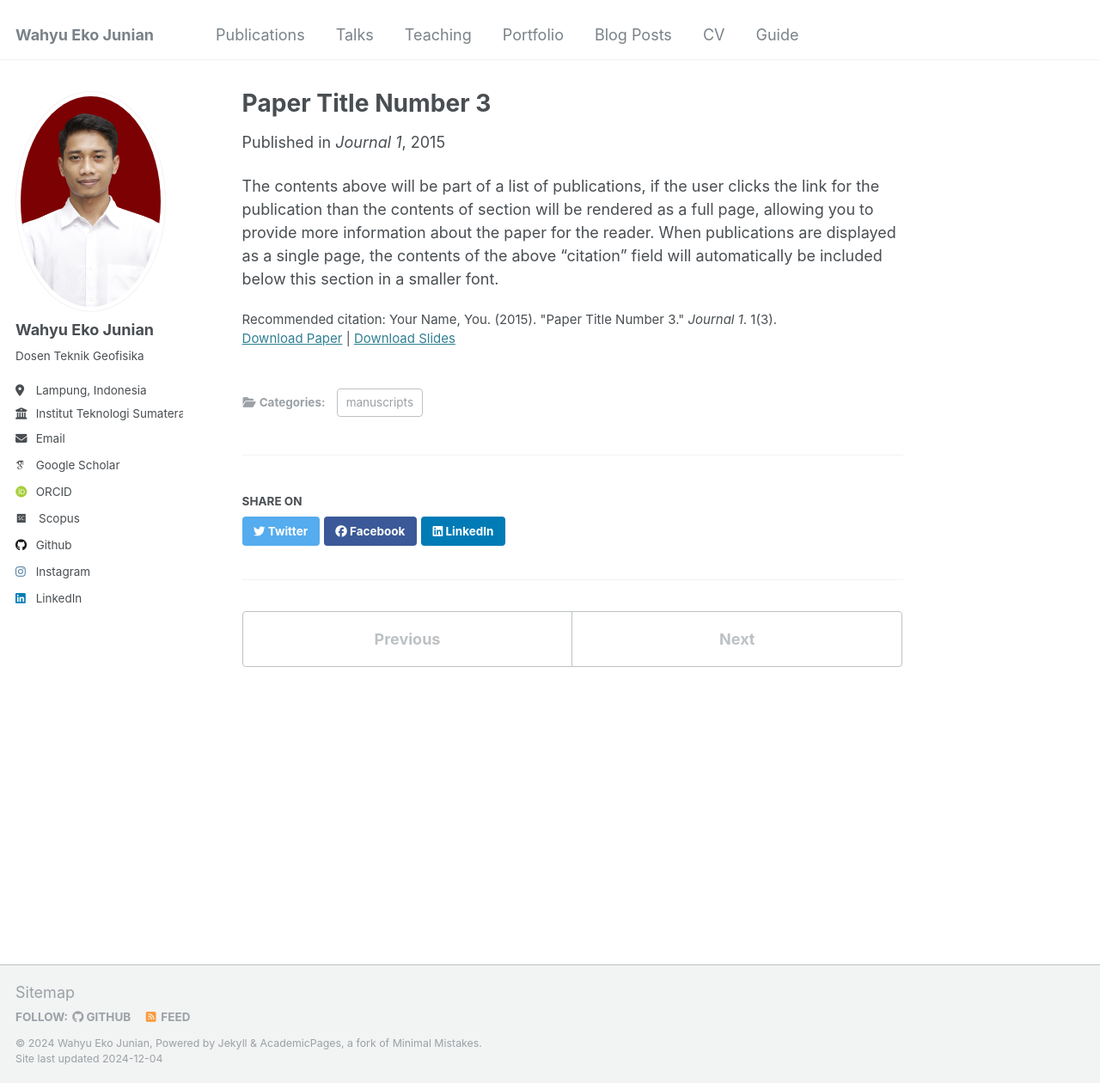
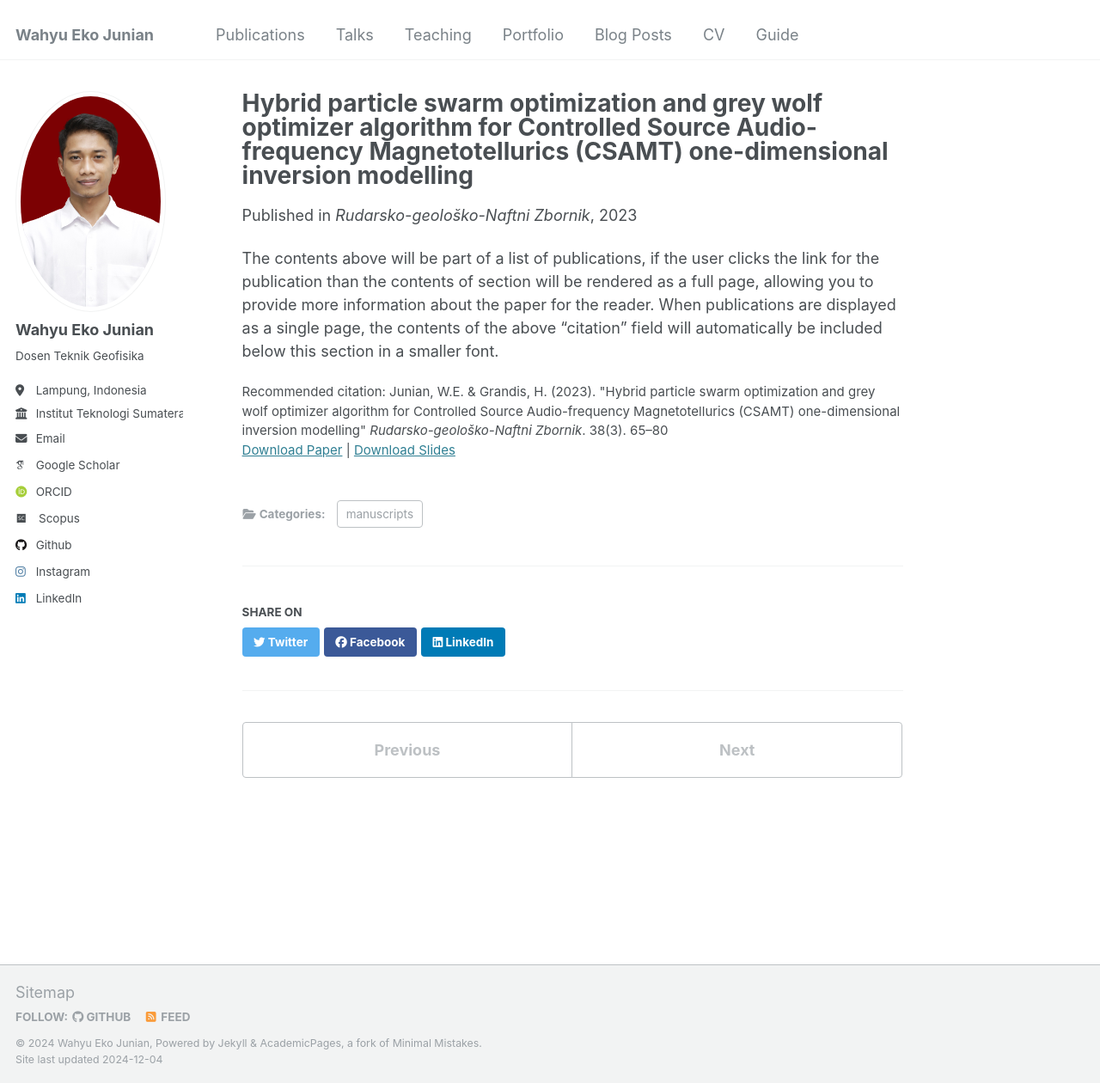
Before and after one commit to wahyuejunian/wejunian, a Jekyll site: the page built from _publications/2015-10-01-paper-title-number-3.md, in a window 1280 px wide and 1260 px high. Shown: the whole window at 86% size. Built offline with Jekyll 4.4.1, drawn with Linux system fonts in a browser that asks for light colours; some web fonts are replaced.

Commit message:
Update 2015-10-01-paper-title-number-3.md

```diff
--- a/_publications/2015-10-01-paper-title-number-3.md
+++ b/_publications/2015-10-01-paper-title-number-3.md
@@ -1,14 +1,14 @@
 ---
-title: "Paper Title Number 3"
+title: "Hybrid particle swarm optimization and grey wolf optimizer algorithm for Controlled Source Audio-frequency Magnetotellurics (CSAMT) one-dimensional inversion modelling"
 collection: publications
 category: manuscripts
 permalink: /publication/2015-10-01-paper-title-number-3
 excerpt: 'This paper is about the number 3. The number 4 is left for future work.'
-date: 2015-10-01
-venue: 'Journal 1'
+date: 2023-08-14
+venue: 'Rudarsko-geološko-Naftni Zbornik'
 slidesurl: 'http://academicpages.github.io/files/slides3.pdf'
 paperurl: 'http://academicpages.github.io/files/paper3.pdf'
-citation: 'Your Name, You. (2015). &quot;Paper Title Number 3.&quot; <i>Journal 1</i>. 1(3).'
+citation: 'Junian, W.E. & Grandis, H. (2023). &quot;Hybrid particle swarm optimization and grey wolf optimizer algorithm for Controlled Source Audio-frequency Magnetotellurics (CSAMT) one-dimensional inversion modelling&quot; <i>Rudarsko-geološko-Naftni Zbornik</i>. 38(3). 65–80'
 ---
 
 The contents above will be part of a list of publications, if the user clicks the link for the publication than the contents of section will be rendered as a full page, allowing you to provide more information about the paper for the reader. When publications are displayed as a single page, the contents of the above "citation" field will automatically be included below this section in a smaller font.
```
